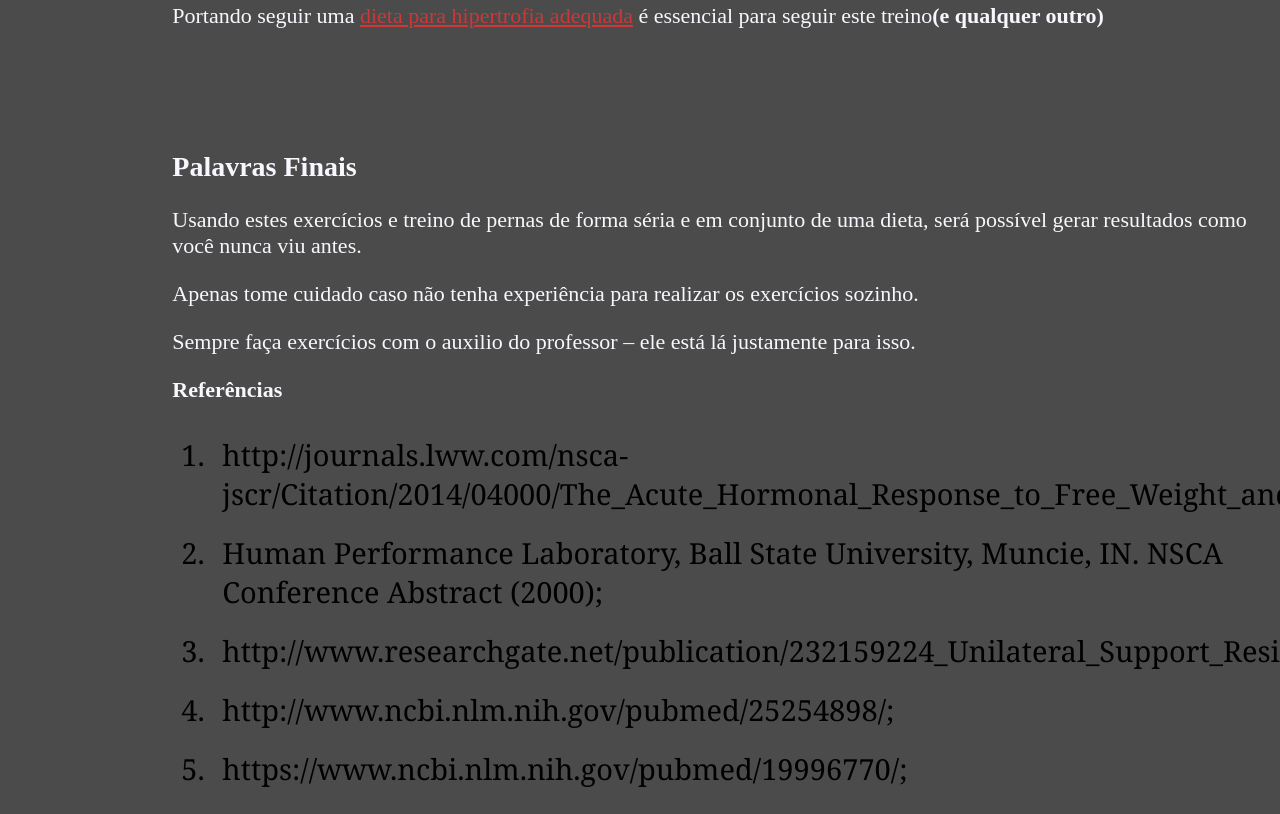
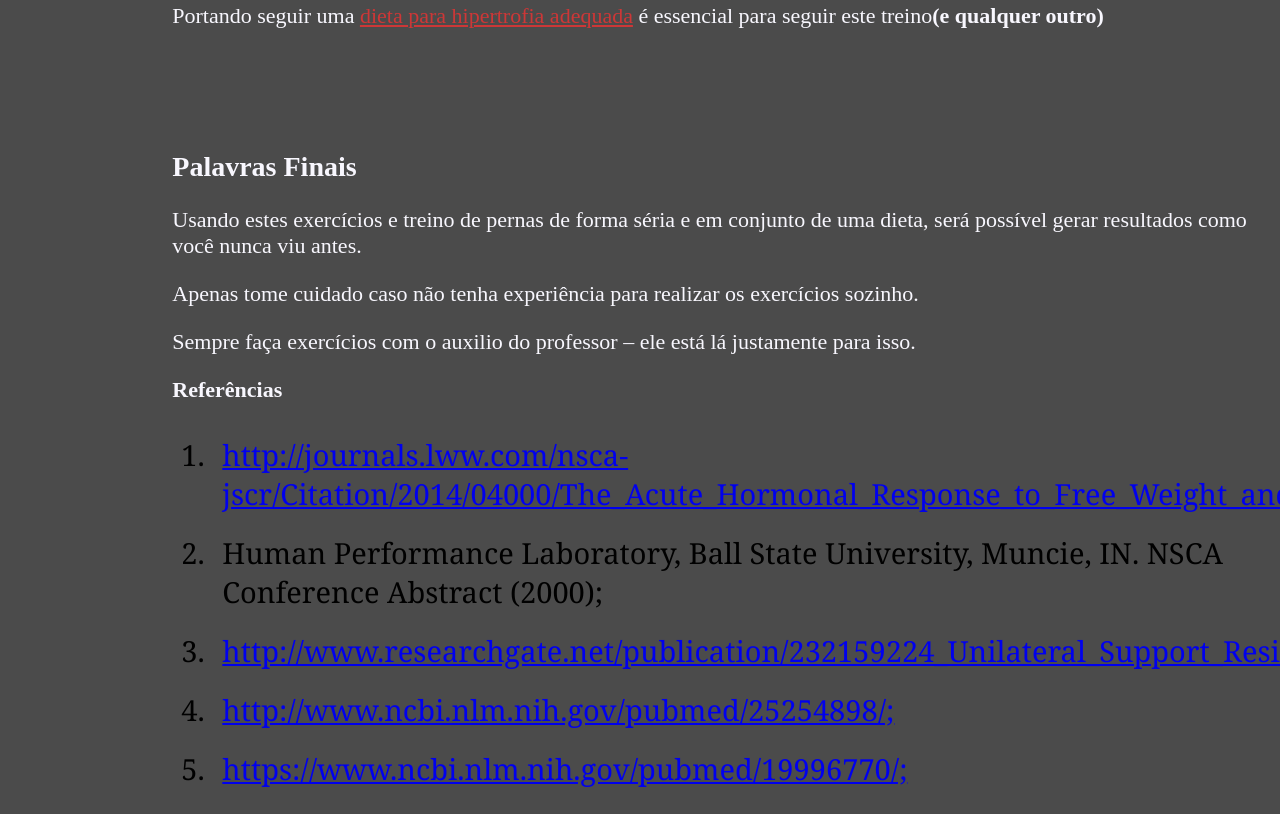
Before and after one commit to caiopsb/academia, a plain HTML site: page index.html in a window 1280 px wide. Shown: the part 10811-11625 px from the top of the page. Drawn offline with Linux system fonts and the light colour scheme.

Commit message:
link mudanças

```diff
--- a/index.html
+++ b/index.html
@@ -438,15 +438,18 @@
 
             <ol>
                 <li class="lista">
-                    http://journals.lww.com/nsca-jscr/Citation/2014/04000/The_Acute_Hormonal_Response_to_Free_Weight_and.22.aspx;
+                     <a href="http://journals.lww.com/nsca-jscr/Citation/2014/04000/The_Acute_Hormonal_Response_to_Free_Weight_and.22.aspx;">http://journals.lww.com/nsca-jscr/Citation/2014/04000/The_Acute_Hormonal_Response_to_Free_Weight_and.22.aspx;</a>
                 </li>
-                <li class="lista">Human Performance Laboratory, Ball State University, Muncie, IN. NSCA Conference
+                <li  class="lista">Human Performance Laboratory, Ball State University, Muncie, IN. NSCA Conference
                     Abstract (2000);</li>
                 <li class="lista">
-                    http://www.researchgate.net/publication/232159224_Unilateral_Support_Resistance_Training_Incorporating_the_Hip_and_Knee;
-                </li>
-                <li class="lista">http://www.ncbi.nlm.nih.gov/pubmed/25254898/;</li>
-                <li class="lista">https://www.ncbi.nlm.nih.gov/pubmed/19996770/;</li>
+                   <a href=" http://www.researchgate.net/publication/232159224_Unilateral_Support_Resistance_Training_Incorporating_the_Hip_and_Knee;">http://www.researchgate.net/publication/232159224_Unilateral_Support_Resistance_Training_Incorporating_the_Hip_and_Knee;
+                </li></a>
+                <li class="lista">
+                    <a href="http://www.ncbi.nlm.nih.gov/pubmed/25254898/;">http://www.ncbi.nlm.nih.gov/pubmed/25254898/;</a></li>
+
+                <li class="lista">
+                    <a href="https://www.ncbi.nlm.nih.gov/pubmed/19996770/;">https://www.ncbi.nlm.nih.gov/pubmed/19996770/;</a></li>
             </ol>
 
         </div>
```
